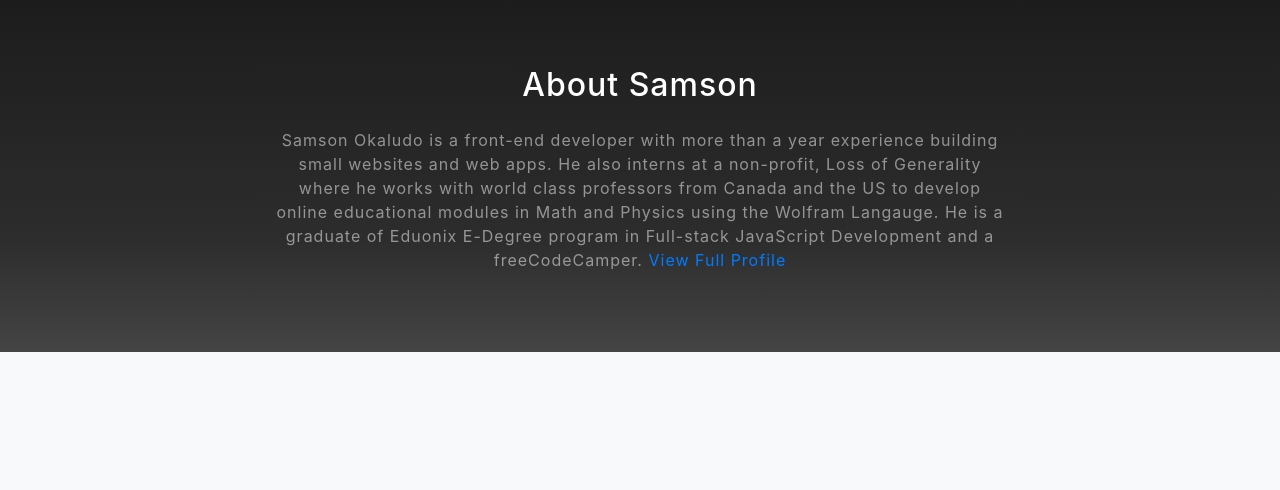
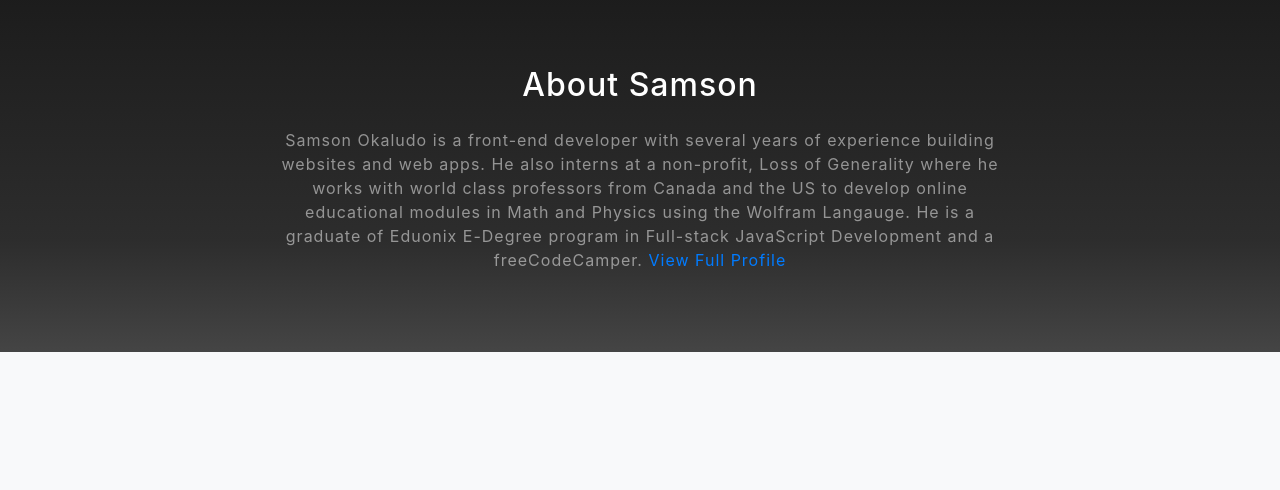
Before and after one commit to Samson-Ludo/samsonludo, a website with bundled scripts: page index.html in a window 1280 px wide. Shown: the part 840-1330 px from the top of the page. Built offline with nearby package versions, Linux system fonts and the light colour scheme.

Commit message:
Updated index

```diff
--- a/index.html
+++ b/index.html
@@ -86,8 +86,7 @@
       <div class="row">
         <div class="col-lg-8 mx-auto">
           <h2 class="text-white mb-4">About Samson</h2>
-          <p class="text-white-50">Samson Okaludo is a front-end developer with more than a year experience building
-            small
+          <p class="text-white-50">Samson Okaludo is a front-end developer with several years of experience building
             websites and web apps. He also interns at a non-profit, Loss of Generality where he works with world class
             professors from Canada and the US to develop online educational modules in Math and Physics using the
             Wolfram Langauge. He is a graduate of Eduonix E-Degree program in Full-stack JavaScript Development and a
```
